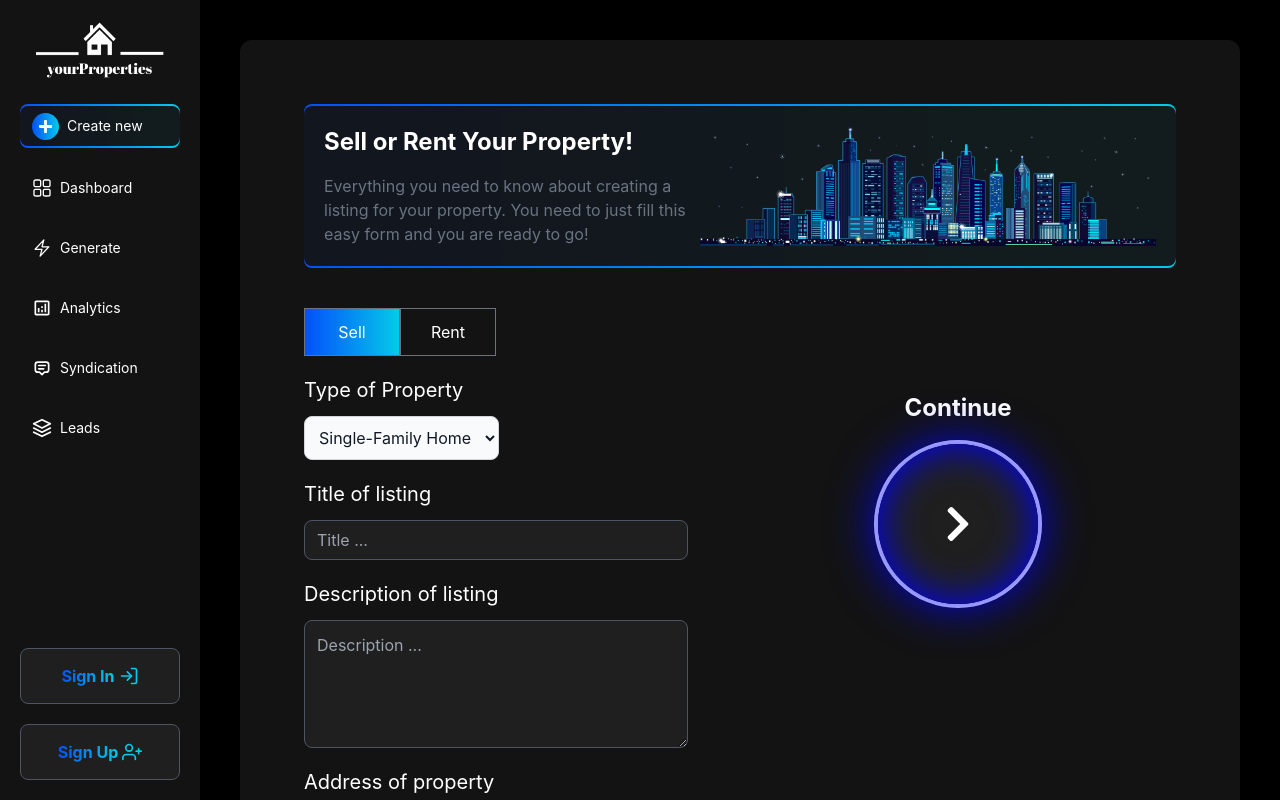
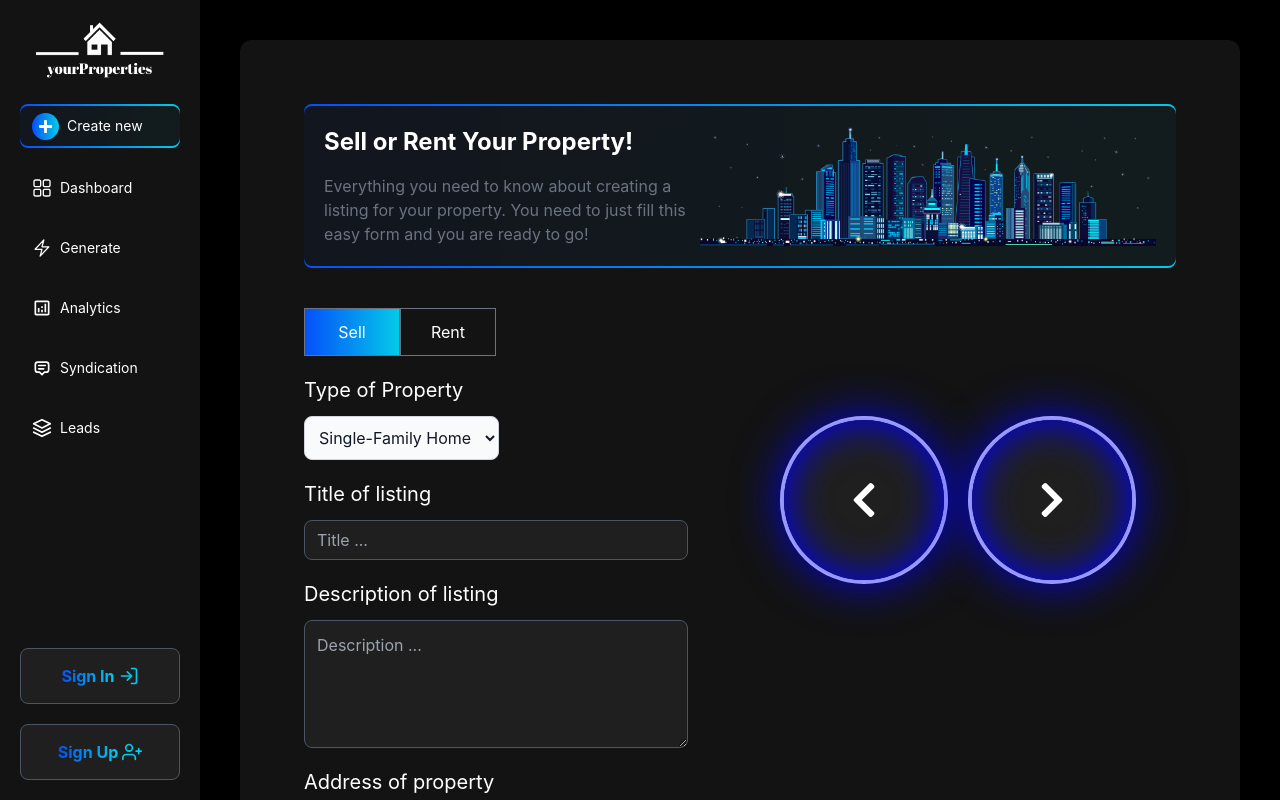
Before and after one commit to damianknysak/real-estate-app, a React (Create React App) app: page /add in a window 1280 px wide. Built offline with nearby package versions, Linux system fonts and the light colour scheme.

Commit message:
third-page-form

```diff
--- a/src/components/CreateNew/CreateNewForm.tsx
+++ b/src/components/CreateNew/CreateNewForm.tsx
@@ -1,8 +1,9 @@
 import React, { useState } from "react";
 import { Property } from "../../types/property.types";
-import { FaChevronRight } from "react-icons/fa";
 import FormFirstPart from "./FormFirstPart";
 import FormSecondPart from "./FormSecondPart";
+import FormThirdPart from "./FormThirdPart";
+import FormNavButtons from "./FormNavButtons";
 
 const CreateNewForm = () => {
   const [formPage, setFormPage] = useState(1);
@@ -30,16 +31,6 @@ const CreateNewForm = () => {
     telephone: "",
   });
 
-  const isFirstPageFilled =
-    formData.name && formData.description && formData.address ? true : false;
-
-  const handleContinueClick = () => {
-    console.log(isFirstPageFilled);
-    if (formPage === 1) {
-      isFirstPageFilled && setFormPage(2);
-    }
-  };
-
   return (
     <div className="flex h-full">
       {formPage === 1 && (
@@ -48,28 +39,14 @@ const CreateNewForm = () => {
       {formPage === 2 && (
         <FormSecondPart formData={formData} setFormData={setFormData} />
       )}
-      <div className="flex-1 flex justify-center">
-        <div className="flex -mt-72 space-y-4 flex-col items-center justify-center">
-          <span className="text-2xl text-white font-bold">Continue</span>
-
-          <div className="border-4 border-white h-[168px] rounded-full">
-            <button
-              onClick={() => {
-                handleContinueClick();
-              }}
-              className={`bg-secondary rounded-full w-40 h-40 ${
-                isFirstPageFilled && formPage === 1
-                  ? "pulse-neon-btn"
-                  : "neon-btn"
-              }`}
-            >
-              <div className="flex items-center justify-center ">
-                <FaChevronRight size={40} color="white" />
-              </div>
-            </button>
-          </div>
-        </div>
-      </div>
+      {formPage === 3 && (
+        <FormThirdPart formData={formData} setFormData={setFormData} />
+      )}
+      <FormNavButtons
+        formData={formData}
+        formPage={formPage}
+        setFormPage={setFormPage}
+      />
     </div>
   );
 };
--- a/src/components/CreateNew/FormFirstPart.tsx
+++ b/src/components/CreateNew/FormFirstPart.tsx
@@ -48,6 +48,7 @@ const FormFirstPart: React.FC<{
           id="countries"
           className="bg-gray-50 border border-gray-300 text-gray-900 rounded-lg focus:ring-blue-500 focus:border-blue-500 block p-2.5 dark:bg-secondary dark:border-gray-600 dark:placeholder-gray-400 dark:text-white dark:focus:ring-blue-500 dark:focus:border-blue-500"
           onChange={(e) => handleTypeChange(e)}
+          value={formData.type && formData.type}
         >
           {[
             "Single-Family Home",
@@ -78,6 +79,7 @@ const FormFirstPart: React.FC<{
           type="text"
           maxLength={50}
           placeholder="Title ..."
+          value={formData.name && formData.name}
         />
       </div>
       {/* Desc */}
@@ -95,6 +97,7 @@ const FormFirstPart: React.FC<{
           id="name"
           maxLength={150}
           placeholder="Description ..."
+          value={formData.description && formData.description}
         />
       </div>
       {/* Address */}
@@ -113,6 +116,7 @@ const FormFirstPart: React.FC<{
           type="text"
           maxLength={50}
           placeholder="Address ..."
+          value={formData.address && formData.address}
         />
       </div>
     </div>
--- /dev/null
+++ b/src/components/CreateNew/FormNavButtons.tsx
@@ -0,0 +1,96 @@
+import React, { SetStateAction } from "react";
+import { Property } from "../../types/property.types";
+import { FaChevronLeft, FaChevronRight } from "react-icons/fa";
+import { FiSend } from "react-icons/fi";
+import { useAddListingMutation } from "../../redux/api/listing";
+import { useSelector } from "react-redux";
+import { selectToken } from "../../redux/user/userSlice";
+
+const FormNavButtons: React.FC<{
+  formData: Property;
+  formPage: number;
+  setFormPage: React.Dispatch<SetStateAction<number>>;
+}> = ({ formData, formPage, setFormPage }) => {
+  const [sumbitFunc] = useAddListingMutation();
+  const token = useSelector(selectToken);
+  const handleContinueClick = () => {
+    if (formPage === 1) {
+      isFirstPageFilled && setFormPage(2);
+    }
+    if (formPage === 2) {
+      isSecondPageFilled && setFormPage(3);
+    }
+  };
+  const handleGoBackClick = () => {
+    if (formPage > 1) {
+      setFormPage(formPage - 1);
+    }
+  };
+  const handleSubmitClick = () => {
+    console.log(token);
+    if (token) {
+      isThirdPageFilled && sumbitFunc({ formData: formData, token: token });
+    } else {
+      //call to first login
+    }
+  };
+
+  const isFirstPageFilled =
+    formData.name && formData.description && formData.address ? true : false;
+  const isSecondPageFilled =
+    formData.floorSize > 0 && formData.numberOfRooms > 0;
+  const isThirdPageFilled =
+    formData.permittedUsage &&
+    ((formData.cardType === "lease" &&
+      formData.leaseLength &&
+      formData.leasePrice) ||
+      (formData.cardType === "sell" && formData.sellPrice));
+  return (
+    <div className="flex-1 flex justify-center">
+      <div className="flex -mt-72 space-y-4 flex-col items-center justify-center">
+        <div className="flex items-center space-x-5">
+          <div className="border-4 border-white h-[168px] rounded-full">
+            <button
+              onClick={handleGoBackClick}
+              className={`bg-secondary rounded-full w-40 h-40 ${
+                formPage > 1 ? "pulse-neon-btn" : "neon-btn"
+              }`}
+            >
+              <div className="flex items-center justify-center ">
+                <FaChevronLeft size={40} color="white" />
+              </div>
+            </button>
+          </div>
+          <div className="border-4 border-white h-[168px] rounded-full">
+            <button
+              onClick={() => {
+                if (formPage < 3) {
+                  handleContinueClick();
+                } else {
+                  handleSubmitClick();
+                }
+              }}
+              className={`bg-secondary rounded-full w-40 h-40 ${
+                (isFirstPageFilled && formPage === 1) ||
+                (isSecondPageFilled && formPage === 2) ||
+                (isThirdPageFilled && formPage === 3)
+                  ? "pulse-neon-btn"
+                  : "neon-btn"
+              }`}
+            >
+              <div className="flex items-center justify-center ">
+                {isThirdPageFilled ? (
+                  <FiSend size={40} color="white" />
+                ) : (
+                  <FaChevronRight size={40} color="white" />
+                )}
+              </div>
+            </button>
+          </div>
+        </div>
+      </div>
+    </div>
+  );
+};
+
+export default FormNavButtons;
--- /dev/null
+++ b/src/components/CreateNew/FormThirdPart.tsx
@@ -0,0 +1,103 @@
+import React, { SetStateAction } from "react";
+import { Property } from "../../types/property.types";
+
+const FormThirdPart: React.FC<{
+  formData: Property;
+  setFormData: React.Dispatch<SetStateAction<Property>>;
+}> = ({ formData, setFormData }) => {
+  return (
+    <div className="space-y-5 flex-1">
+      FINAL INFO
+      {/* Permitted usage */}
+      <div className="flex flex-col space-y-3">
+        <label className="text-xl text-white" htmlFor="usage">
+          Permitted usage of listing
+        </label>
+        <textarea
+          onChange={(e) => {
+            setFormData((prevState) => {
+              return { ...prevState, permittedUsage: e.target.value };
+            });
+          }}
+          className="h-32 text-white max-w-sm bg-secondary border p-3 border-gray-600 rounded-lg"
+          id="usage"
+          maxLength={150}
+          placeholder="Usage ..."
+          value={formData.permittedUsage}
+        />
+      </div>
+      {/* Lease Length */}
+      {formData.cardType === "lease" && (
+        <div className="flex flex-col space-y-3">
+          <label className="text-xl text-white" htmlFor="leaseLength">
+            Lease length
+          </label>
+          <div className="flex items-center space-x-2">
+            <input
+              onChange={(e) => {
+                setFormData((prevState) => {
+                  return { ...prevState, leaseLength: Number(e.target.value) };
+                });
+              }}
+              className="h-10 text-white w-32 bg-secondary border px-3 border-gray-600 rounded-lg"
+              id="leaseLength"
+              min={0}
+              type="number"
+              value={formData.leaseLength ?? 0}
+            />
+            <span className="text-white">months</span>
+          </div>
+        </div>
+      )}
+      {/* Lease Price */}
+      {formData.cardType === "lease" && (
+        <div className="flex flex-col space-y-3">
+          <label className="text-xl text-white" htmlFor="leasePrice">
+            Lease price
+          </label>
+          <div className="flex items-center space-x-2">
+            <input
+              onChange={(e) => {
+                setFormData((prevState) => {
+                  return { ...prevState, leasePrice: Number(e.target.value) };
+                });
+              }}
+              className="h-10 text-white w-32 bg-secondary border px-3 border-gray-600 rounded-lg"
+              id="leasePrice"
+              min={0}
+              type="number"
+              value={formData.leasePrice ?? 0}
+            />
+            <span className="text-white">$</span>
+          </div>
+        </div>
+      )}
+      {/* Sell Price */}
+      {formData.cardType === "sell" && (
+        <div className="flex flex-col space-y-3">
+          <label className="text-xl text-white" htmlFor="sellPrice">
+            Sell price
+          </label>
+          <div className="flex items-center space-x-2">
+            <input
+              onChange={(e) => {
+                setFormData((prevState) => {
+                  return { ...prevState, sellPrice: Number(e.target.value) };
+                });
+              }}
+              className="h-10 text-white w-32 bg-secondary border px-3 border-gray-600 rounded-lg"
+              id="sellPrice"
+              min={0}
+              step={1000}
+              type="number"
+              value={formData.sellPrice ?? 0}
+            />
+            <span className="text-white">$</span>
+          </div>
+        </div>
+      )}
+    </div>
+  );
+};
+
+export default FormThirdPart;
--- /dev/null
+++ b/src/redux/api/listing.ts
@@ -0,0 +1,21 @@
+import { Property } from "../../types/property.types";
+import { api } from "./api";
+
+export const listing = api.injectEndpoints({
+  endpoints: (build) => ({
+    addListing: build.mutation<Property, { formData: Property; token: string }>(
+      {
+        query: ({ formData, token }) => ({
+          url: "/properties",
+          method: "POST",
+          body: formData,
+          headers: {
+            Authorization: `Bearer ${token}`,
+          },
+        }),
+      }
+    ),
+  }),
+});
+
+export const { useAddListingMutation } = listing;
--- a/src/redux/user/userSlice.ts
+++ b/src/redux/user/userSlice.ts
@@ -38,3 +38,6 @@ export const { setCredentials, logout } = userSlice.actions;
 
 export const selectUser = (state: { user: UserSliceStateProps }) =>
   state.user.user;
+
+export const selectToken = (state: { user: UserSliceStateProps }) =>
+  state.user.token;
```
Also changed, not shown: src/components/CreateNew/FormSecondPart.tsx (+5 -5 lines).
